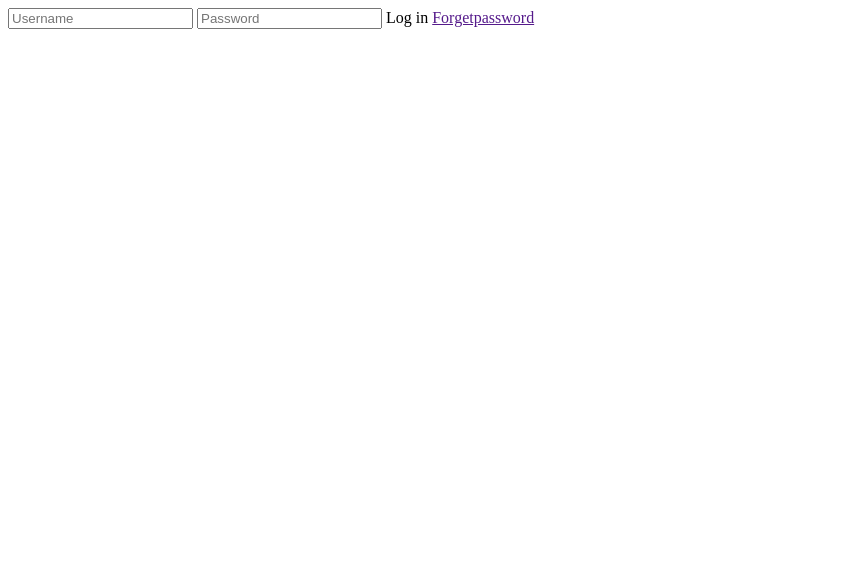
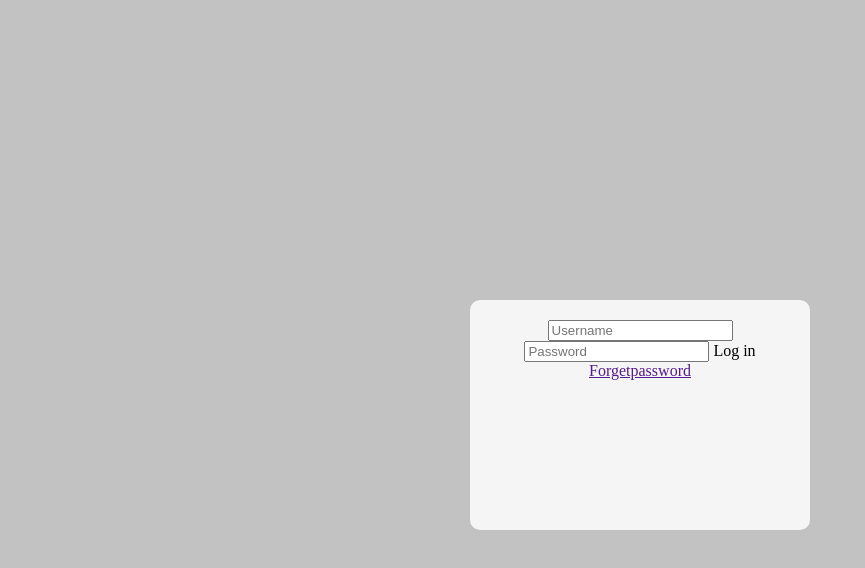
Before and after one commit to bzhar-23/Log-in-System, a plain HTML site: page index.html in a window 1280 px wide. Shown: the whole page, without its empty margins (0-865 px from the left). Drawn offline with Linux system fonts and the light colour scheme.

Commit message:
DO somethig for form in CSS

```diff
--- a/style.css
+++ b/style.css
@@ -0,0 +1,12 @@
+body{
+    background:#c2c2c2;
+}
+form{
+    background:whitesmoke;
+    height:190px;
+    width:300px;
+    margin:300px auto;
+    padding:20px;
+    text-align: center;
+    border-radius: 10px;
+}
```
Also changed, not shown: index.html (+1 -0 lines).
